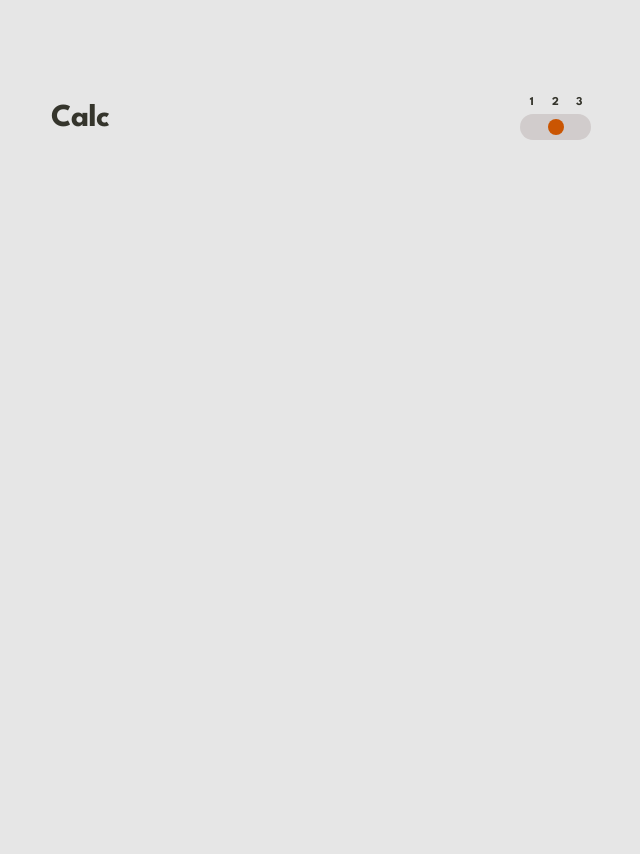
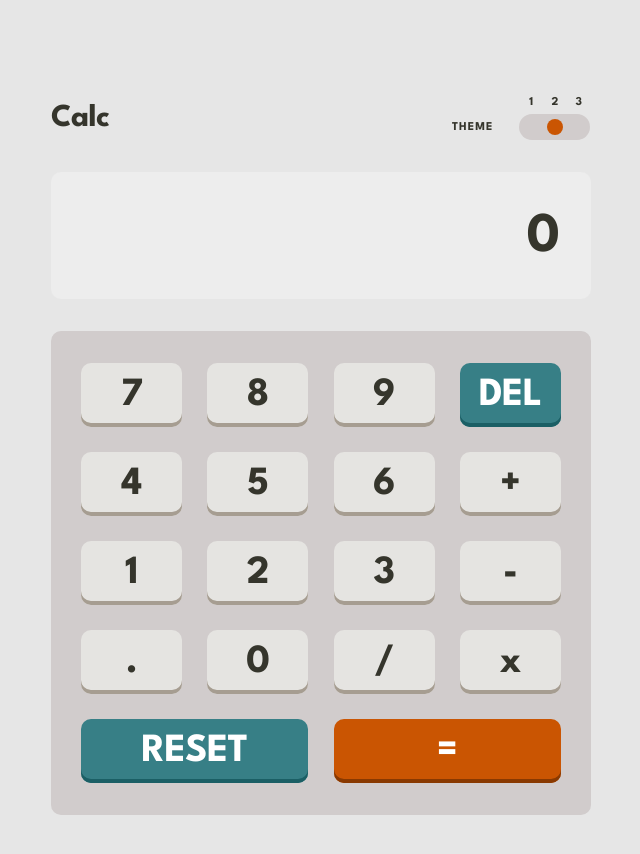
Before and after one commit to selly361/calculator-app, a React (Create React App) app: page / in a window 1280 px wide. Shown: the top 854 px of the page, without its empty margins (319-959 px from the left). Built offline with nearby package versions, Linux system fonts and the light colour scheme.

Commit message:
Change: added buttons, theme text, button functionality

```diff
--- a/src/components/Main/Main.styles.ts
+++ b/src/components/Main/Main.styles.ts
@@ -3,7 +3,9 @@ import styled from "styled-components";
 export const StyledMain = styled.main`
   height: 708px;
   width: 540px;
-
+  display: flex;
+  gap: 32px;
+  flex-direction: column;
 `;
 
 export const StyledHeader = styled.header`
@@ -12,8 +14,7 @@ export const StyledHeader = styled.header`
   display: flex;
   align-items: center;
   justify-content: space-between;
-
-`
+`;
 
 export const Title = styled.h1`
   font-family: League Spartan;
@@ -22,5 +23,72 @@ font-weight: 700;
   line-height: 29px;
   letter-spacing: -0.5333333611488342px;
   text-align: center;
-color: ${props => props.theme.textColor};
+  color: ${(props) => props.theme.textColor};
+`;
+
+export const Screen = styled.input`
+  height: 128px;
+  width: 100%;
+  border-radius: 10px;
+  padding: 40px 32px 36px 32px;
+  background-color: ${(props) => props.theme.screenBackground};
+  font-style: normal;
+  font-weight: 700;
+  font-size: 56px;
+  line-height: 52px;
+  text-align: right;
+  letter-spacing: -0.933333px;
+  color: ${(props) => props.theme.textColor};
+`;
+
+export const CalculatorBody = styled.div`
+  height: max-content;
+  width: 100%;
+  border-radius: 10px;
+  background-color: ${(props) => props.theme.auxBackground};
+  padding: 32px 30px;
+  display: grid;
+  grid-template-columns: repeat(4, 1fr);
+  grid-template-rows: repeat(5, 1fr);
+  gap: 25px;
+`;
+
+export const GeneralKeyButton = styled.button`
+  height: 64px;
+  width: 101px;
+  border-radius: 10px;
+  color: ${(props) => props.theme.keyTextColor};
+  background-color: ${(props) => props.theme.keyBackground};
+  cursor: pointer;
+  font-style: normal;
+  font-weight: 700;
+  font-size: 40px;
+  line-height: 37px;
+  letter-spacing: -0.666667px;
+  display: grid;
+  place-items: center;
+  box-shadow: inset 0px -4px 0px ${(props) => props.theme.keyShadow};
+  transition: 1s ease box-shadow;
+
+  &:active {
+    box-shadow: none;
+  }
+`;
+
+export const DelButton = styled(GeneralKeyButton)`
+  box-shadow: inset 0px -4px 0px ${(props) => props.theme.delButShadow};
+  background-color: ${(props) => props.theme.delButBackground};
+  color: white;
+
+
 `
+
+export const ResetButton = styled(DelButton)`
+  grid-column: span 2;
+  width: 227px;
+`
+export const EqualsButton = styled(ResetButton)`
+  box-shadow: inset 0px -4px 0px ${(props) => props.theme.equalShadow};
+  background-color: ${(props) => props.theme.equalsBackground};
+  color: ${(props) => props.theme.equalsText};
+`
--- a/src/components/Main/index.tsx
+++ b/src/components/Main/index.tsx
@@ -1,7 +1,8 @@
-import { StyledHeader, StyledMain, Title } from './Main.styles'
+import { CalculatorBody, DelButton, EqualsButton, GeneralKeyButton, ResetButton, Screen, StyledHeader, StyledMain, Title } from './Main.styles'
 
 import React from 'react'
 import { Theme } from "components"
+import { useCalc } from 'hooks';
 
 interface IProps {
     theme: string;
@@ -10,6 +11,13 @@ interface IProps {
 
 
 function Main(props: IProps) {
+
+  const { expression, inputNumber, compute, del, setExpression, reset } = useCalc()
+  console.log(expression);
+
+
+  const screenExpression = !isNaN(Number(expression)) ? Number(expression).toLocaleString() : expression;
+
   return (
     <StyledMain>
         <StyledHeader>
@@ -17,6 +25,27 @@ function Main(props: IProps) {
 
             <Theme {...props} />
         </StyledHeader>
+        <Screen readOnly value={screenExpression} />
+        <CalculatorBody>
+          <GeneralKeyButton onClick={() => inputNumber('7')}>7</GeneralKeyButton>
+          <GeneralKeyButton onClick={() => inputNumber('8')}>8</GeneralKeyButton>
+          <GeneralKeyButton onClick={() => inputNumber('9')}>9</GeneralKeyButton>
+          <DelButton onClick={del}>DEL</DelButton>
+          <GeneralKeyButton onClick={() => inputNumber('4')}>4</GeneralKeyButton>
+          <GeneralKeyButton onClick={() => inputNumber('5')}>5</GeneralKeyButton>
+          <GeneralKeyButton onClick={() => inputNumber('6')}>6</GeneralKeyButton>
+          <GeneralKeyButton onClick={() => setExpression(e => e + '+')}>+</GeneralKeyButton>
+          <GeneralKeyButton onClick={() => inputNumber('1')}>1</GeneralKeyButton>
+          <GeneralKeyButton onClick={() => inputNumber('2')}>2</GeneralKeyButton>
+          <GeneralKeyButton onClick={() => inputNumber('3')}>3</GeneralKeyButton>
+          <GeneralKeyButton onClick={() => setExpression(e => e + '-')}>-</GeneralKeyButton>
+          <GeneralKeyButton onClick={() => inputNumber('.')}>.</GeneralKeyButton>
+          <GeneralKeyButton onClick={() => inputNumber('0')}>0</GeneralKeyButton>
+          <GeneralKeyButton onClick={() => setExpression(e => e + '/')}>/</GeneralKeyButton>
+          <GeneralKeyButton onClick={() => setExpression(e => e + 'x')}>x</GeneralKeyButton>
+          <ResetButton onClick={reset}>RESET</ResetButton>
+          <EqualsButton onClick={compute}>=</EqualsButton>
+        </CalculatorBody>
     </StyledMain>
   )
 }
--- a/src/components/Theme/Theme.styles.ts
+++ b/src/components/Theme/Theme.styles.ts
@@ -1,13 +1,28 @@
 import styled, { css } from "styled-components";
 
 export const Container = styled.div`
-`
+  height: 44px;
+  width: 139px;
+  display: flex;
+  align-items: end;
+  gap: 26px;
+`;
+
+export const Text = styled.h2`
+  font-size: 12px;
+  font-weight: 700;
+  line-height: 11px;
+  letter-spacing: 1px;
+  text-align: center;
+  color: ${(props) => props.theme.textColor};
+  padding-bottom: 7px;
+`;
 
 export const Wrapper = styled.div`
   min-height: 44px;
   width: 71px;
   position: relative;
-`
+`;
 
 const primaryButtonStyles = css`
   font-size: 12px;
@@ -16,68 +31,61 @@ const primaryButtonStyles = css`
   letter-spacing: 0px;
   height: 100%;
   position: absolute;
-    color: ${props => props.theme.textColor};
+  color: ${(props) => props.theme.textColor};
   width: 33%;
   cursor: pointer;
   z-index: 2;
   display: flex;
   align-items: flex-start;
   justify-content: center;
-`
-
+`;
 
 export const StyledButton1 = styled.button`
   ${primaryButtonStyles}
   left: 0;
-`
+`;
 
 export const StyledButton2 = styled.button`
   ${primaryButtonStyles}
   left: 0;
   right: 0;
   margin: auto;
-`
+`;
 
 export const StyledButton3 = styled.button`
   ${primaryButtonStyles}
   right: 0;
-`
+`;
 
 export const Circle = styled.div`
   height: 16px;
   width: 16px;
   border-radius: 50%;
-    background-color: ${props => props.theme.equalsBackground};
-    transition: .5s ease margin;
+  background-color: ${(props) => props.theme.equalsBackground};
+  transition: 0.5s ease margin;
   margin: 0;
 
   &.one {
     margin-left: 0;
   }
 
-
-
   &.two {
     margin-left: 23px;
   }
 
-
-
   &.three {
     margin-left: 43px;
   }
-`
-
-
+`;
 
 export const ThemeContainer = styled.div`
   height: 26px;
   width: 71px;
   border-radius: 13px;
-    background-color: ${props => props.theme.auxBackground};
+  background-color: ${(props) => props.theme.auxBackground};
   padding: 5px;
   display: grid;
   align-items: center;
   position: absolute;
   bottom: 0;
-`
+`;
--- a/src/components/Theme/index.tsx
+++ b/src/components/Theme/index.tsx
@@ -1,4 +1,13 @@
-import { Circle, Container, StyledButton1, StyledButton2, StyledButton3, ThemeContainer, Wrapper } from "./Theme.styles"
+import {
+  Circle,
+  Container,
+  StyledButton1,
+  StyledButton2,
+  StyledButton3,
+  Text,
+  ThemeContainer,
+  Wrapper,
+} from "./Theme.styles";
 
 import React from "react";
 
@@ -8,18 +17,20 @@ interface IProps {
 }
 
 function Theme({ theme, setTheme }: IProps) {
-  const activeClass = theme == '1' ? 'one' : theme == '2' ? 'two' : 'three'
-
+  const activeClass = theme == "1" ? "one" : theme == "2" ? "two" : "three";
 
   return (
-    <Wrapper>
+    <Container>
+      <Text>THEME</Text>
+      <Wrapper>
         <StyledButton1 onClick={() => setTheme("1")}>1</StyledButton1>
         <StyledButton2 onClick={() => setTheme("2")}>2</StyledButton2>
         <StyledButton3 onClick={() => setTheme("3")}>3</StyledButton3>
         <ThemeContainer>
           <Circle className={activeClass} />
         </ThemeContainer>
-    </Wrapper>
+      </Wrapper>
+    </Container>
   );
 }
 
--- a/src/global/styles.ts
+++ b/src/global/styles.ts
@@ -23,7 +23,7 @@ export const GlobalStyles = createGlobalStyle`
   }
 
 
-  body, div, button, main, header, section {
+  body, div, button, main, header, section, input {
     transition: 1s ease background-color, 1s ease color;
   }
 
--- a/src/global/theme.ts
+++ b/src/global/theme.ts
@@ -1,4 +1,3 @@
-import { Ttheme } from "hooks/useTheme";
 
 type IthemeStyles = {
     [key in string]: {
--- a/src/hooks/useCalc/index.tsx
+++ b/src/hooks/useCalc/index.tsx
@@ -1,7 +1,6 @@
 import React, { useEffect, useState } from "react";
 
 import { NumberError } from "utils/errorClass";
-import { Toperator } from "./types";
 import { getSelectedText } from "utils/getSelectedText";
 
 /**
@@ -19,7 +18,7 @@ export function useCalc() {
    *
    * @type {string}
    */
-  const [expression, setExpression] = useState("");
+  const [expression, setExpression] = useState("0");
 
   /**
    * A function that evaluates the current expression and sets the result as the new expression.
@@ -34,11 +33,23 @@ export function useCalc() {
         throw new NumberError(answer);
       }
 
-      setExpression(answer);
+      setExpression(String(answer));
     } catch (error) {
       setExpression("isNaN");
     }
   }
+
+
+  function inputNumber(number: string){
+    if(expression == '0'){
+      setExpression((e) => number);
+    }
+
+    else {
+      setExpression((e) => e + number);
+    }
+  }
+
 
   /**
    * A function that removes the last character from the expression.
@@ -46,6 +57,7 @@ export function useCalc() {
    * @function
    */
   function del() {
+
     if (getSelectedText() == expression) {
       console.log(getSelectedText());
       reset();
@@ -54,13 +66,18 @@ export function useCalc() {
     setExpression((e) => e.slice(0, e.length - 1));
   }
 
+
+  if(expression.length == 0){
+    setExpression('0')
+  }
+
   /**
    * A function that resets the expression to an empty string.
    *
    * @function
    */
   function reset() {
-    setExpression("");
+    setExpression("0");
   }
 
   /**
@@ -72,7 +89,11 @@ export function useCalc() {
   function handleKeyPress(e: KeyboardEvent) {
     const key = e.key;
 
-    if (key >= "0" && key <= "9") setExpression((e) => e + key);
+    if (key >= "0" && key <= "9") {
+
+      inputNumber(key)
+
+    }
 
     switch (key) {
       case "+":
@@ -92,7 +113,6 @@ export function useCalc() {
         break;
 
       case "=":
-      case "Enter":
         compute();
         break;
     }
@@ -109,7 +129,7 @@ export function useCalc() {
     return () => document.removeEventListener("keydown", handleKeyPress);
   });
 
-  return { compute, del, reset, setExpression, expression };
+  return { compute, del, reset, expression, inputNumber, setExpression };
 }
 
 export default useCalc;
--- a/src/hooks/useTheme/index.ts
+++ b/src/hooks/useTheme/index.ts
@@ -12,15 +12,14 @@ import { useEffect, useState } from "react";
  */
 
 
-export type Ttheme = '1' | "2" | "3"
 
-export const useTheme = (): { theme: string; setTheme: (v: Ttheme) => void; } => {
+export const useTheme = (): { theme: string; setTheme: (arg: string) => void; } => {
   let defaultTheme =
-    localStorage.getItem("theme") as Ttheme ||
+    localStorage.getItem("theme") as string ||
     (matchMedia("(prefers-color-scheme: dark)").matches ? "1" : "2");
 
 
-  const [theme, setTheme] = useState<Ttheme>(defaultTheme);
+  const [theme, setTheme] = useState<string>(defaultTheme);
 
   useEffect(() => {
     localStorage.setItem("theme", theme);
```
Lines whose indentation alone changed are shown as unchanged.
